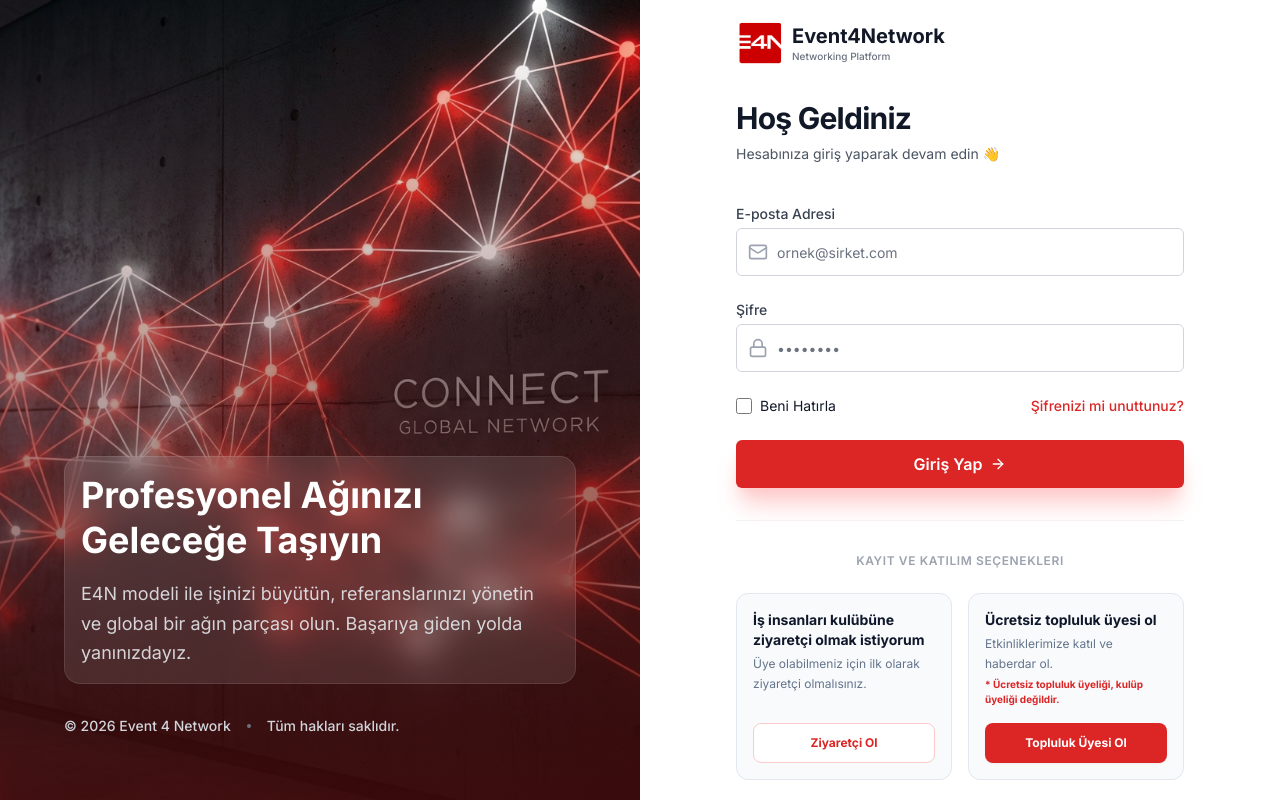
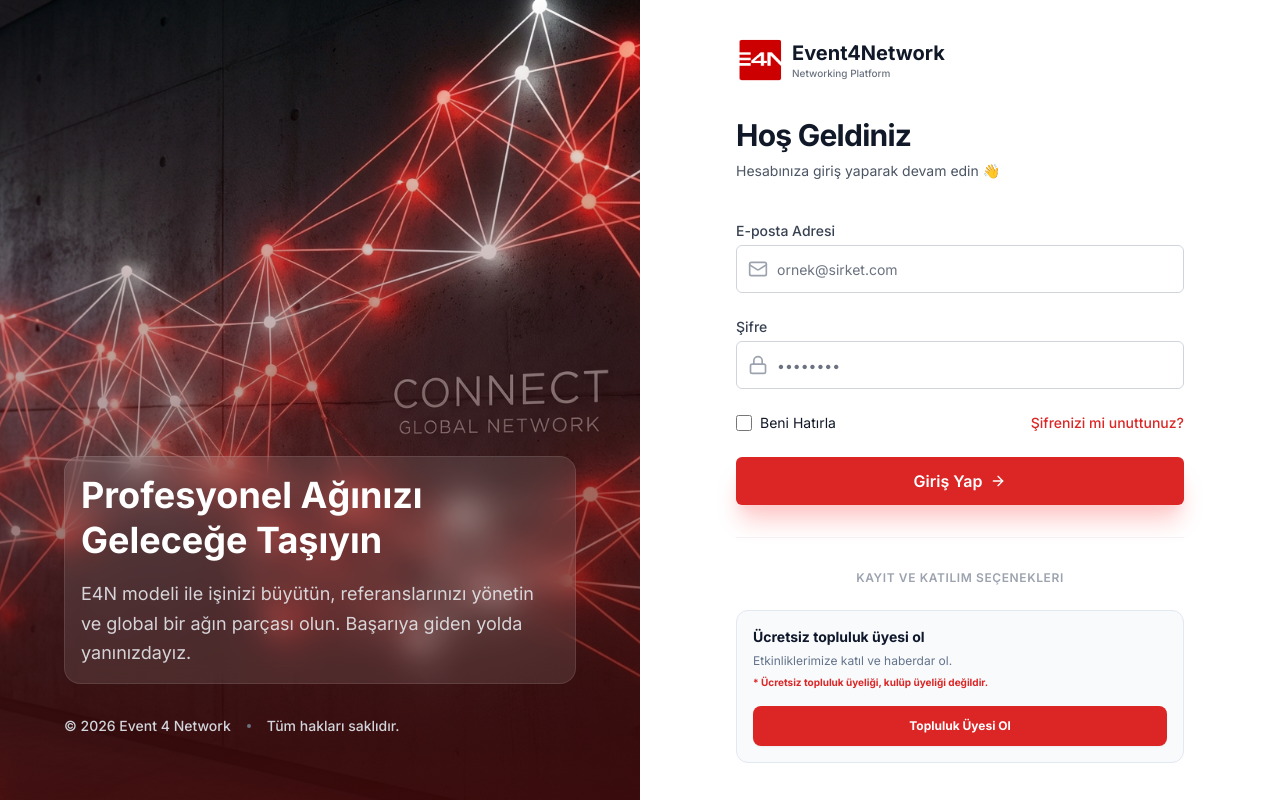
Before and after one commit to kaankarakas34/e4n, a React (Vite) app: page /auth/login in a window 1280 px wide. Built offline with nearby package versions, Linux system fonts and the light colour scheme.

Commit message:
feat: login sayfasindan ziyaretci basvuru seceneginin kaldirilmasi

```diff
--- a/src/pages/Login.tsx
+++ b/src/pages/Login.tsx
@@ -169,23 +169,7 @@ export function Login() {
               Kayıt ve Katılım Seçenekleri
             </h3>
 
-            <div className="grid grid-cols-1 sm:grid-cols-2 gap-4">
-              {/* Option 1: Visitor Application */}
-              <div className="bg-slate-50 p-4 rounded-xl border border-slate-200 flex flex-col justify-between">
-                <div>
-                  <h4 className="text-sm font-bold text-slate-900 mb-1">İş insanları kulübüne ziyaretçi olmak istiyorum</h4>
-                  <p className="text-xs text-slate-500 leading-relaxed mb-4">
-                    Üye olabilmeniz için ilk olarak ziyaretçi olmalısınız.
-                  </p>
-                </div>
-                <Button
-                  onClick={() => navigate('/degerlendirme-basvurusu')}
-                  className="w-full text-xs font-bold py-2 rounded-lg border border-red-200 text-red-600 bg-white hover:bg-white hover:text-red-600"
-                >
-                  Ziyaretçi Ol
-                </Button>
-              </div>
-
+            <div className="max-w-md mx-auto">
               {/* Option 2: Community Membership */}
               <div className="bg-slate-50 p-4 rounded-xl border border-slate-200 flex flex-col justify-between">
                 <div>
```
